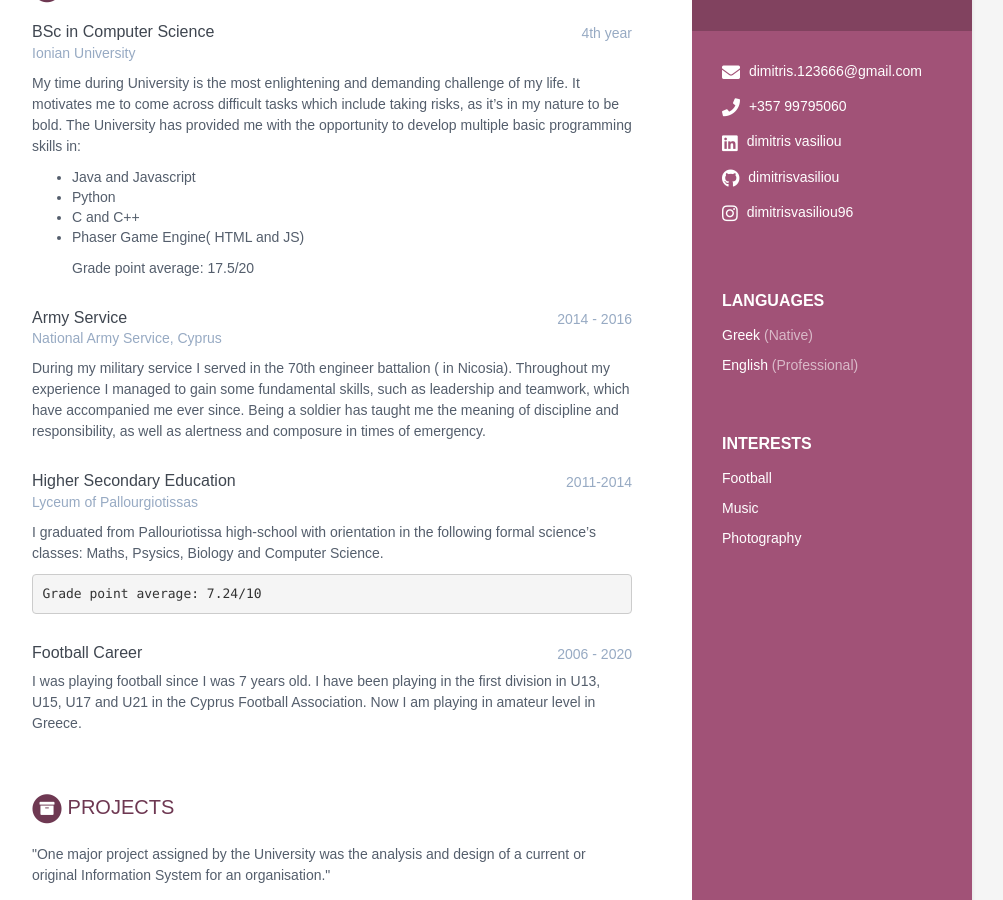
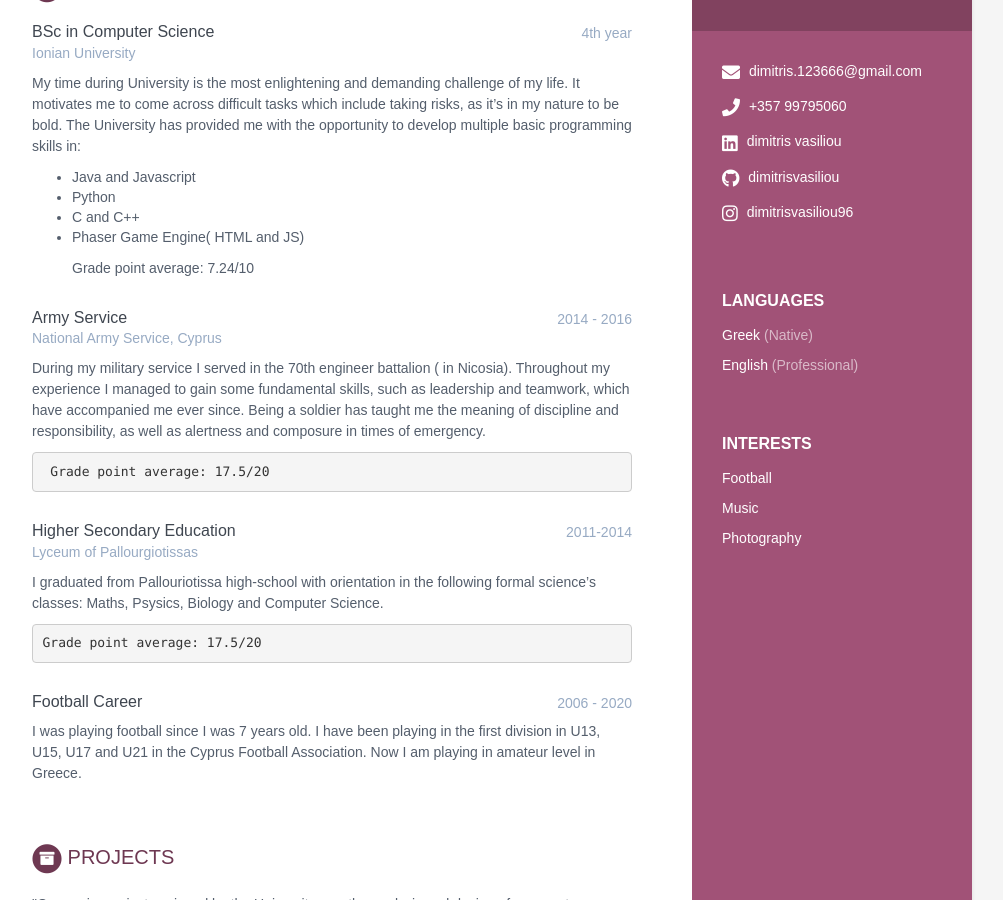
Before and after one commit to dimitrisg9/resume-cv, a Jekyll site: the page built from index.html, in a window 1280 px wide and 900 px high, scrolled down 342 px. Shown: the whole window, without its empty margins (168-1171 px from the left). Built offline with Jekyll 4.4.1, drawn with Linux system fonts in a browser that asks for light colours.

Commit message:
Update data.yml

```diff
--- a/_data/data.yml
+++ b/_data/data.yml
@@ -71,7 +71,7 @@ education:
         - C and C++
         - Phaser Game Engine( HTML and JS)
 
-            Grade point average: 17.5/20
+            Grade point average: 7.24/10
 
     - degree: Army Service
       university: National Army Service, Cyprus
@@ -83,6 +83,8 @@ education:
        Being a soldier has taught me the meaning of discipline and responsibility,
        as well as alertness and composure in times of emergency.
 
+            Grade point average: 17.5/20
+
     - degree: Higher Secondary Education
       university: Lyceum of Pallourgiotissas
       time: 2011-2014
@@ -90,7 +92,7 @@ education:
         I graduated from Pallouriotissa high-school with orientation in the following formal science's classes:
         Maths, Psysics, Biology and Computer Science.
 
-            Grade point average: 7.24/10
+            Grade point average: 17.5/20
 
     - degree: Football Career
       university:
```
